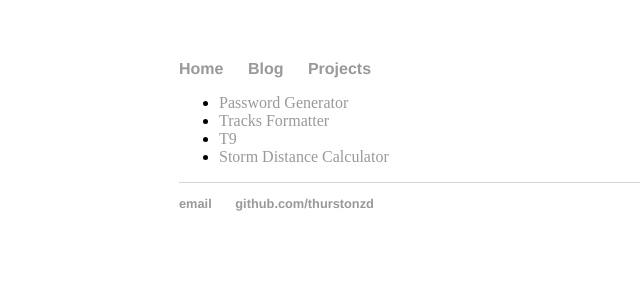
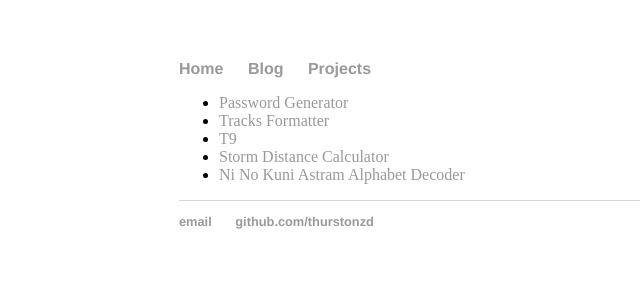
Before and after one commit to thurstonzd/thurstonzd.github.io, a Jekyll site: the page built from projects/index.html, in a window 1280 px wide. Shown: the top 300 px of the page, without its empty margins (13-653 px from the left). Built offline with Jekyll 4.4.1, drawn with Linux system fonts in a browser that asks for light colours.

Commit message:
add link to Ni No Kuni from main project page

```diff
--- a/projects/index.html
+++ b/projects/index.html
@@ -8,4 +8,5 @@ title : Projects
     <li><a href="./tracks_formatter" target="_blank">Tracks Formatter</a></li>
     <li><a href="./T9" target="_blank">T9</a></li>
     <li><a href="./storm_distance" target="_blank">Storm Distance Calculator</a></li>
+    <li><a href="./ni_no_kuni" target="_blank">Ni No Kuni Astram Alphabet Decoder</a></li>
 </ul>
```
